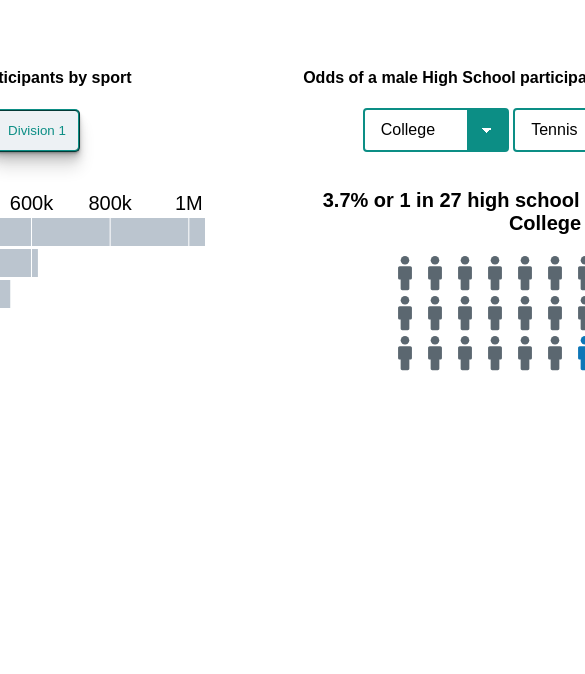
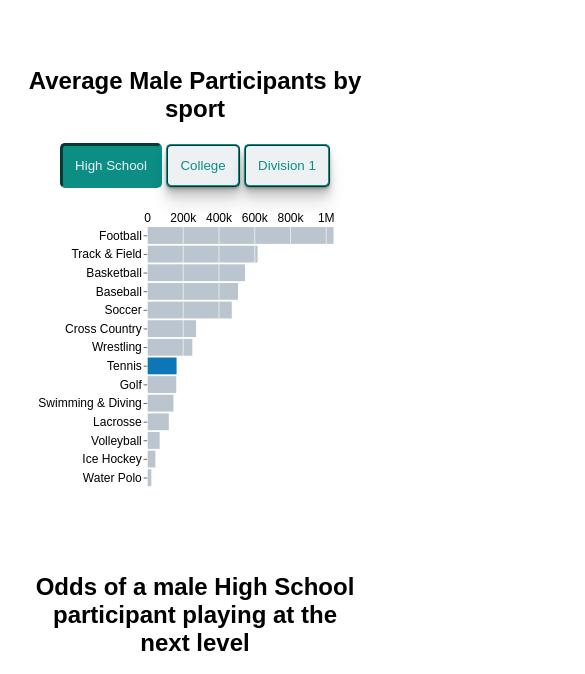
Before and after one commit to MaxSultan/Data-viz, a website: page index.html in a window 390 px wide. Shown: the part 135-809 px from the top of the page, 585 px wide, since content can reach past the window. Drawn offline with nearby package versions, Linux system fonts and the light colour scheme.

Commit message:
added some semantic html elements, made bar chart and pictogram mobile responsive

```diff
--- a/index.html
+++ b/index.html
@@ -30,8 +30,8 @@
   <body>
     <h1>Tennis is the most competitive sport to play in college</h1>
     <div class="data-container">
-      <div>
-        <h4 id="title">Average Men's High School Participants by sport</h4>
+      <section class="half-section">
+        <h2 id="title">Average Male Participants by sport</h2>
         <div id="participation-buttons">
           <button class="selected-button">High School</button>
           <button>College</button>
@@ -42,11 +42,11 @@
           <p id="tooltip-header"></p>
           <p id="tooltip-body"></p>
         </div>
-      </div>
-      <div>
-        <h4 id="title">
+      </section>
+      <section class="half-section">
+        <h2 id="title">
           Odds of a male High School participant playing at the next level
-        </h4>
+        </h2>
         <div id="selectors">
           <select name="level" id="level-selector" class="classic">
             <option value="College" selected>College</option>
@@ -71,7 +71,7 @@
         </div>
         <h4 class="title2" id="pictogram-text"></h4>
         <div id="pictogram"></div>
-      </div>
+      </section>
     </div>
     <footer>
       <p>
--- a/js/barChart.js
+++ b/js/barChart.js
@@ -15,7 +15,7 @@ const ready = (data) => {
   let metric = "HS_US_Boys";
 
   function click(event) {
-    const title = d3.select("#title");
+    // const title = d3.select("#title");
     switch (this.textContent) {
       case "High School":
         metric = "HS_US_Boys";
@@ -32,7 +32,7 @@ const ready = (data) => {
       .getElementsByClassName("selected-button")[0]
       .classList.remove("selected-button");
     event.target.classList.add("selected-button");
-    title.html(`Average Men's ${this.textContent} Participants by sport`);
+    // title.html(`Average Men's ${this.textContent} Participants by sport`);
 
     const updatedBarChartData = data.sort((a, b) => {
       return d3.descending(a[metric], b[metric]);
@@ -48,7 +48,7 @@ const ready = (data) => {
 
   /* Sizing convention */
   const margin = { top: 60, left: 200, right: 90, bottom: 60 },
-    width = 700 - margin.left - margin.right,
+    width = 600 - margin.left - margin.right,
     height = 560 - margin.bottom - margin.top;
 
   /* X values */
@@ -72,8 +72,15 @@ const ready = (data) => {
   const svg = d3
     .select("#participation-viz")
     .append("svg")
-    .attr("width", width + margin.left + margin.right)
-    .attr("height", height + margin.top + margin.bottom)
+    // viewBox makes the graph mobile responsive
+    .attr(
+      "viewBox",
+      `0 0 ${height + margin.top + margin.bottom} ${
+        width + margin.left + margin.right
+      }`
+    )
+    // .attr("width", width + margin.left + margin.right)
+    // .attr("height", height + margin.top + margin.bottom)
     .append("g")
     .attr("transform", `translate(${margin.left}, ${margin.top})`);
 
--- a/js/pictogram.js
+++ b/js/pictogram.js
@@ -30,16 +30,16 @@ const percentReady = (data) => {
   let displayedNum = parseInt(displayedOdds.split(":")[0], 10);
 
   // adds a pictogram for the first selected odds
-  // TODO: make this dynamic
 
   function updatePictogram(updateNum) {
     const svg4 = d3
       .select("#pictogram")
       .append("svg")
-      .attr("width", 500)
-      .attr("height", 720)
+      .attr("viewBox", `0 0 720 800`)
+      // .attr("width", 500)
+      // .attr("height", 720)
       .append("g")
-      .attr("transform", `translate(80,0)`);
+      .attr("transform", `translate(180,0)`);
 
     const personHeight = 50;
     const personWidth = 60;
--- a/styles/styles.css
+++ b/styles/styles.css
@@ -39,7 +39,7 @@ body {
 
 .data-container {
   display: flex;
-  justify-content: center;
+  justify-content: space-evenly;
   margin-top: 50px;
 }
 
@@ -131,3 +131,20 @@ select.classic {
   background-size: 5px 5px, 5px 5px, 2.5em 2.5em;
   background-repeat: no-repeat;
 }
+
+.half-section {
+  width: 45%;
+  max-width: 90vh;
+}
+
+@media only screen and (max-width: 1000px) {
+  .data-container {
+    display: flex;
+    flex-direction: column;
+    justify-content: center;
+    align-items: center;
+  }
+  .half-section {
+    width: 90%;
+  }
+}
```
